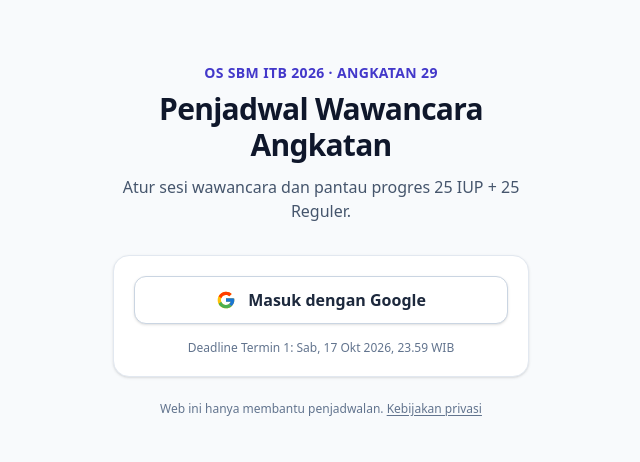
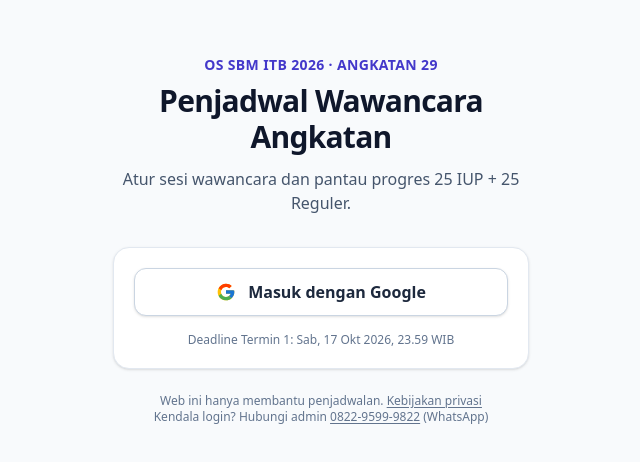
Before and after one commit to rafakilah/wwc-sbm29, a Next.js app: page /login in a window 1280 px wide. Shown: the part 160-622 px from the top of the page, without its empty margins (319-959 px from the left). Built offline with nearby package versions, Linux system fonts and the light colour scheme.

Commit message:
Tambah kontak admin di footer dan halaman login
Co-Authored-By: Claude Opus 5.5 <noreply@anthropic.com>
Claude-Session: https://claude.ai/code/session_01P2U7QhE4w45X3DQWVvkNoK

```diff
--- a/src/app/(app)/layout.tsx
+++ b/src/app/(app)/layout.tsx
@@ -4,6 +4,7 @@ import { CreateSessionFab } from "@/components/fab";
 import { FooterLinks } from "@/components/important-links";
 import { RefreshOnFocus } from "@/components/refresh-on-focus";
 import { requireViewer } from "@/lib/auth";
+import { ADMIN_CONTACT } from "@/lib/links";
 
 export default async function AppLayout({ children }: { children: React.ReactNode }) {
   const viewer = await requireViewer();
@@ -36,6 +37,18 @@ export default async function AppLayout({ children }: { children: React.ReactNod
         <div className="mx-auto w-full max-w-4xl space-y-2 px-4 pt-5 text-sm text-slate-600">
           <p className="font-semibold text-slate-800">Dokumen penting</p>
           <FooterLinks />
+          <p className="pt-2 font-semibold text-slate-800">Butuh bantuan?</p>
+          <p>
+            Ada kendala atau mau hubungi admin? Chat WhatsApp{" "}
+            <a
+              href={ADMIN_CONTACT.href}
+              target="_blank"
+              rel="noopener noreferrer"
+              className="font-semibold text-brand-700 underline underline-offset-2"
+            >
+              {ADMIN_CONTACT.display}
+            </a>
+          </p>
           <p className="text-xs text-slate-500">
             Web ini hanya membantu penjadwalan. Rekaman voice memo tetap dimasukkan ke logbook Canva.
           </p>
--- a/src/app/login/page.tsx
+++ b/src/app/login/page.tsx
@@ -1,6 +1,7 @@
 import type { Metadata } from "next";
 import { Alert } from "@/components/ui";
 import { DEADLINE } from "@/lib/constants";
+import { ADMIN_CONTACT } from "@/lib/links";
 import { safeNext } from "@/lib/safe-next";
 import { formatDateTimeWib } from "@/lib/time";
 import { GoogleButton } from "./google-button";
@@ -38,6 +39,12 @@ export default async function LoginPage({ searchParams }: PageProps<"/login">) {
         <a href="/privasi" className="underline underline-offset-2">
           Kebijakan privasi
         </a>
+        <br />
+        Kendala login? Hubungi admin{" "}
+        <a href={ADMIN_CONTACT.href} target="_blank" rel="noopener noreferrer" className="underline underline-offset-2">
+          {ADMIN_CONTACT.display}
+        </a>{" "}
+        (WhatsApp)
       </p>
     </main>
   );
--- a/src/lib/links.ts
+++ b/src/lib/links.ts
@@ -23,3 +23,9 @@ export const IMPORTANT_LINKS = [
     href: "https://www.canva.com/design/DAHXn7zkx8M/Ss47w4Q_rru2hF8711f8Ig/edit",
   },
 ] as const;
+
+/** Kontak admin untuk kendala atau pertanyaan (WhatsApp). */
+export const ADMIN_CONTACT = {
+  display: "0822-9599-9822",
+  href: "https://wa.me/6282295999822",
+} as const;
```
